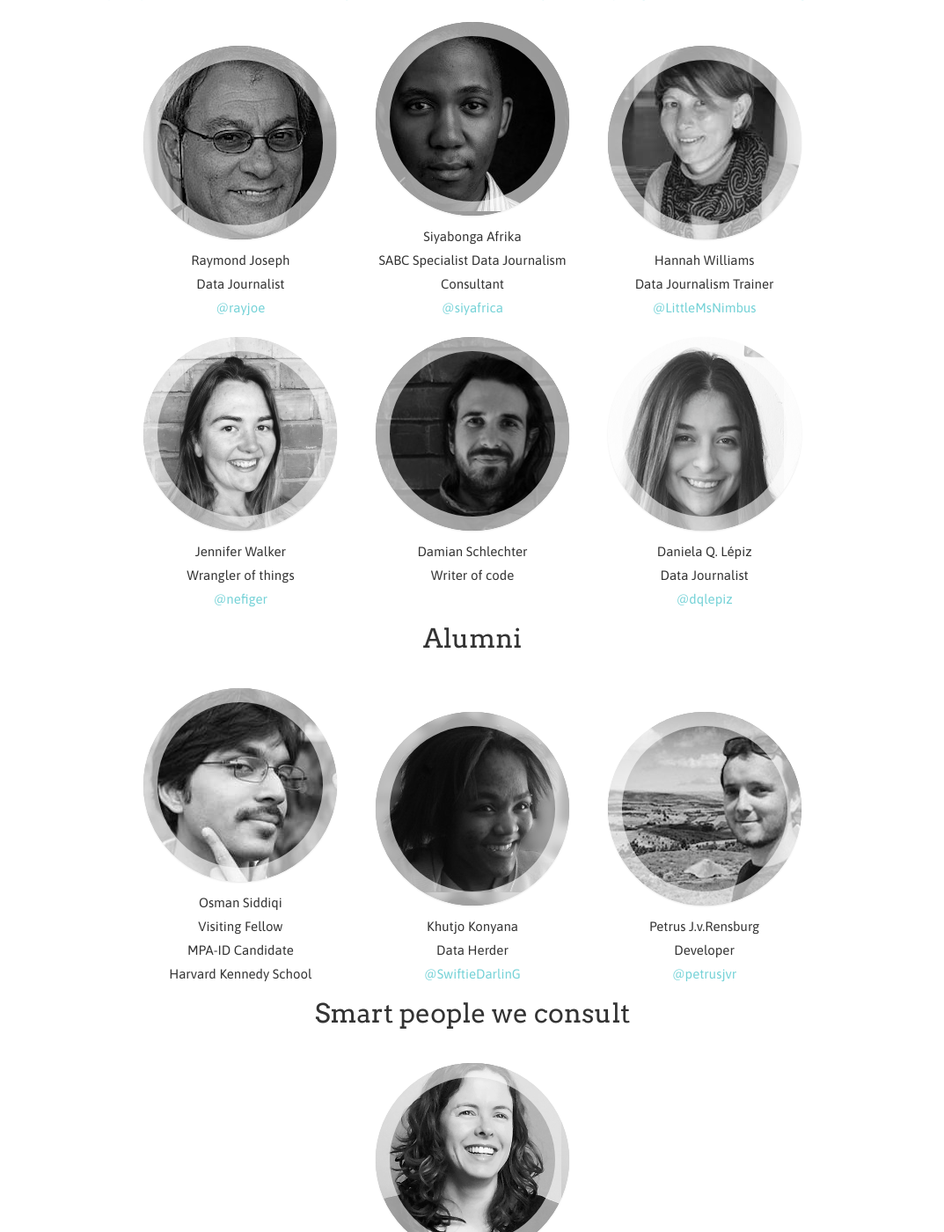
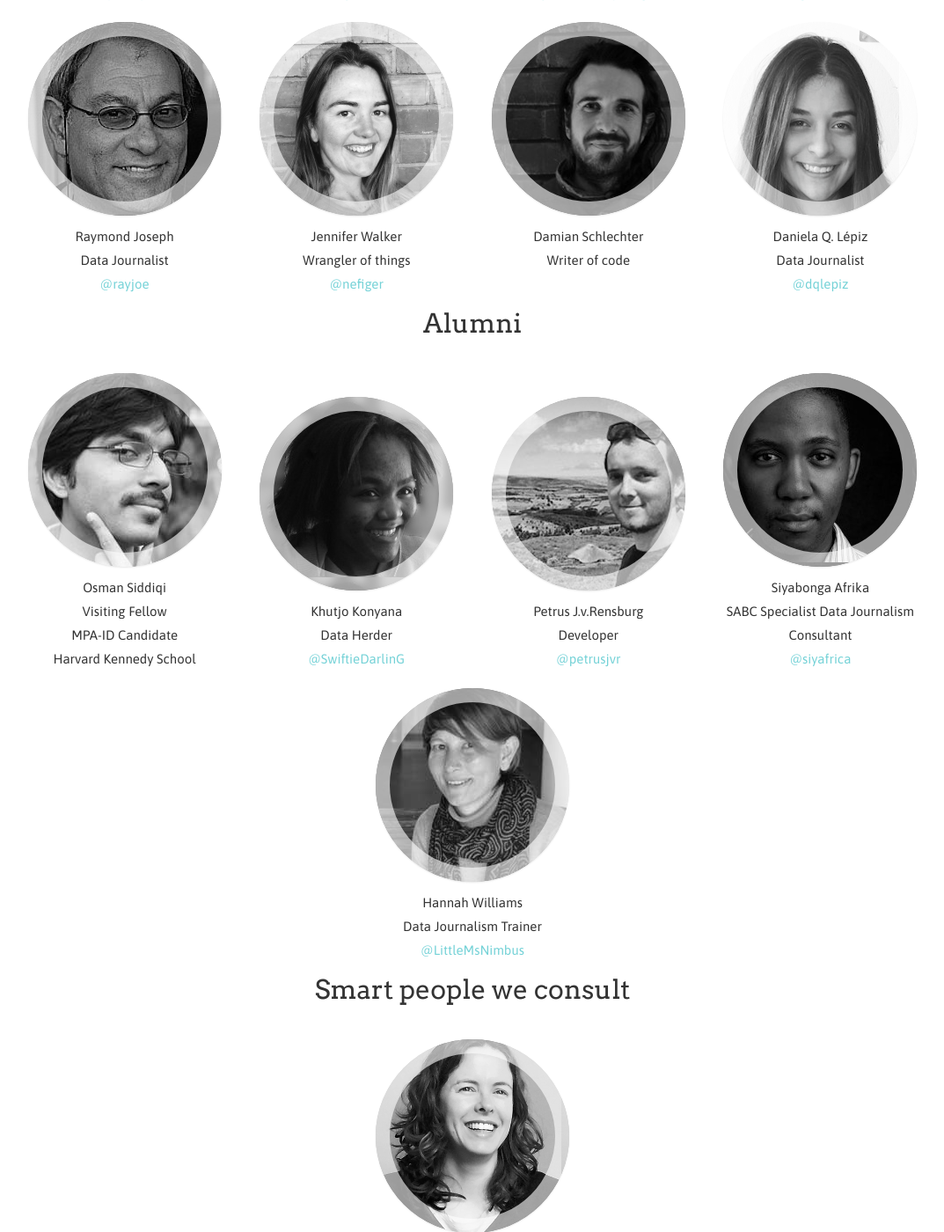
Before and after one commit to Code4SA/old-code4sa.github.io, a Jekyll site: the page built from about.html, in a window 1280 px wide and 1400 px high, scrolled down 1343 px. Shown: the whole window at 88% size, without its empty margins (103-1176 px from the left). Built offline with Jekyll 4.4.1, drawn with Linux system fonts in a browser that asks for light colours; Markdown is read by kramdown in place of the engine named in the settings.

Commit message:
Fixes #55

```diff
--- a/about.html
+++ b/about.html
@@ -63,9 +63,6 @@
           <li>{% include team.html name="Jason Norwood-Young" title="Data Journalism Advocate" twitter="@j_norwood_young" image_class="ch-img-jason" %}</li>
           <li>{% include team.html name="Greg Kempe" title="Lead Technologist" twitter="@longhotsummer" image_class="ch-img-greg" %}</li>
           <li>{% include team.html name="Raymond Joseph" title="Data Journalist" twitter="@rayjoe" image_class="ch-img-ray" %}</li>
-          <li>{% include team.html name="Siyabonga Afrika" title="SABC Specialist Data Journalism Consultant" twitter="@siyafrica" image_class="ch-img-siya" %}</li>
-          <li>{% include team.html name="Hannah Williams" title="Data Journalism Trainer" twitter="@LittleMsNimbus" image_class="ch-img-hannah" %}</li>
-          <br>
           <li>{% include team.html name="Jennifer Walker" title="Wrangler of things" twitter="@nefiger" image_class="ch-img-jen" %}</li>
           <li>{% include team.html name="Damian Schlechter" title="Writer of code <br> " image_class="ch-img-damian" %}</li>
 		  <li>{% include team.html name="Daniela Q. Lépiz" title="Data Journalist" twitter="@dqlepiz" image_class="ch-img-daniela" %}</li>
@@ -73,7 +70,10 @@
           <h2 class="dark-grey">Alumni</h2>
           <li>{% include team.html name="Osman Siddiqi" title="Visiting Fellow<br/>MPA-ID Candidate<br/>Harvard Kennedy School" image_class="ch-img-osman" %}</li>
           <li>{% include team.html name="Khutjo Konyana" title="Data Herder" twitter="@SwiftieDarlinG" image_class="ch-img-khutjo" %}</li>
-          <li>{% include team.html name="Petrus J.v.Rensburg" title="Developer" twitter="@petrusjvr" image_class="ch-img-petrus" %}</li>
+          <li>{% include team.html name="Petrus J.v.Rensburg" title="Developer"
+          twitter="@petrusjvr" image_class="ch-img-petrus" %}</li>
+          <li>{% include team.html name="Siyabonga Afrika" title="SABC Specialist Data Journalism Consultant" twitter="@siyafrica" image_class="ch-img-siya" %}</li>
+          <li>{% include team.html name="Hannah Williams" title="Data Journalism Trainer" twitter="@LittleMsNimbus" image_class="ch-img-hannah" %}</li>
           <h2 class="dark-grey">Smart people we consult</h2>
           <li>{% include team.html name="Katherine Eyal" title="Econometrician" twitter="@katrinayellow" image_class="ch-img-katherine" %}</li>
       </ul>
```
